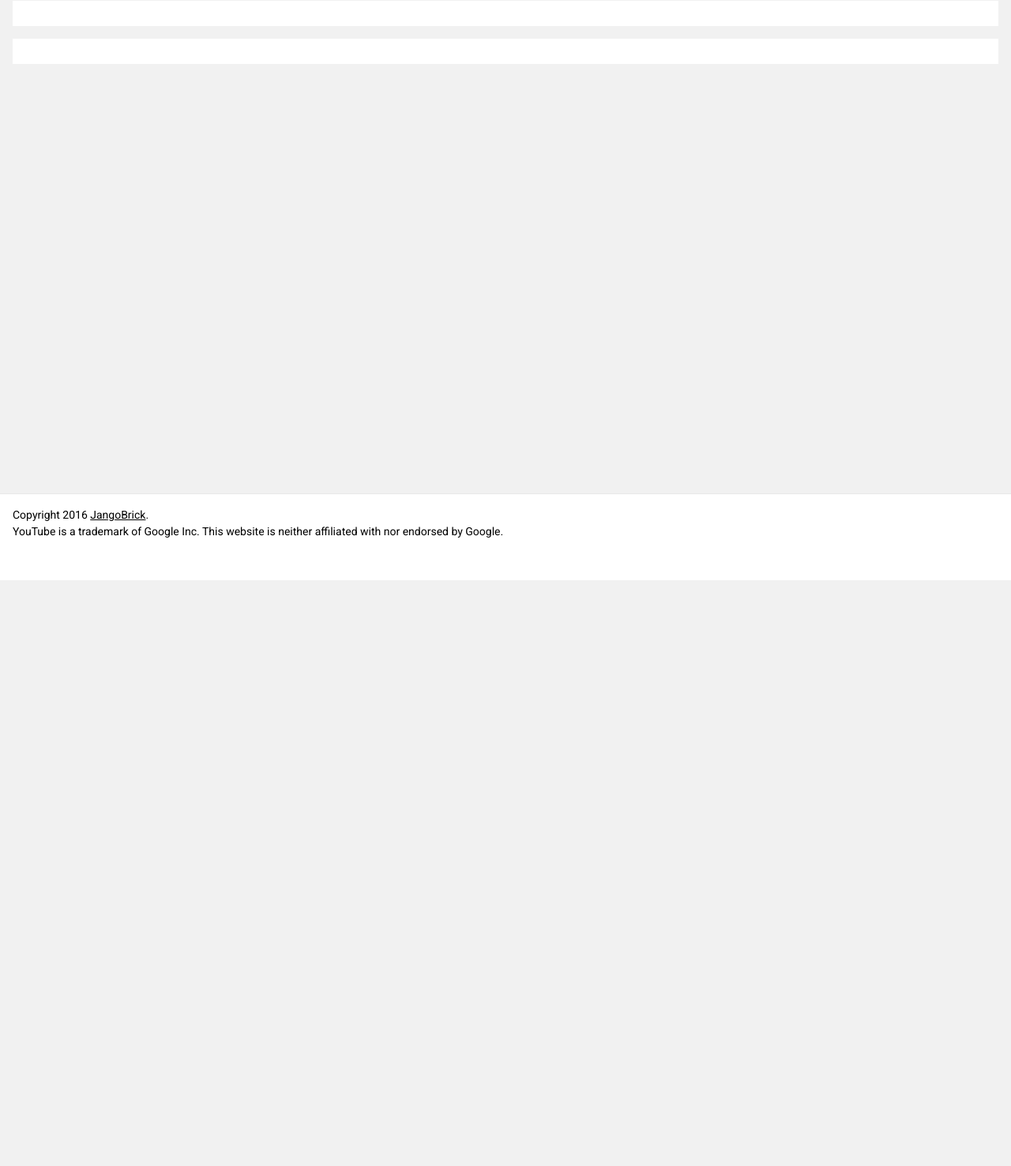
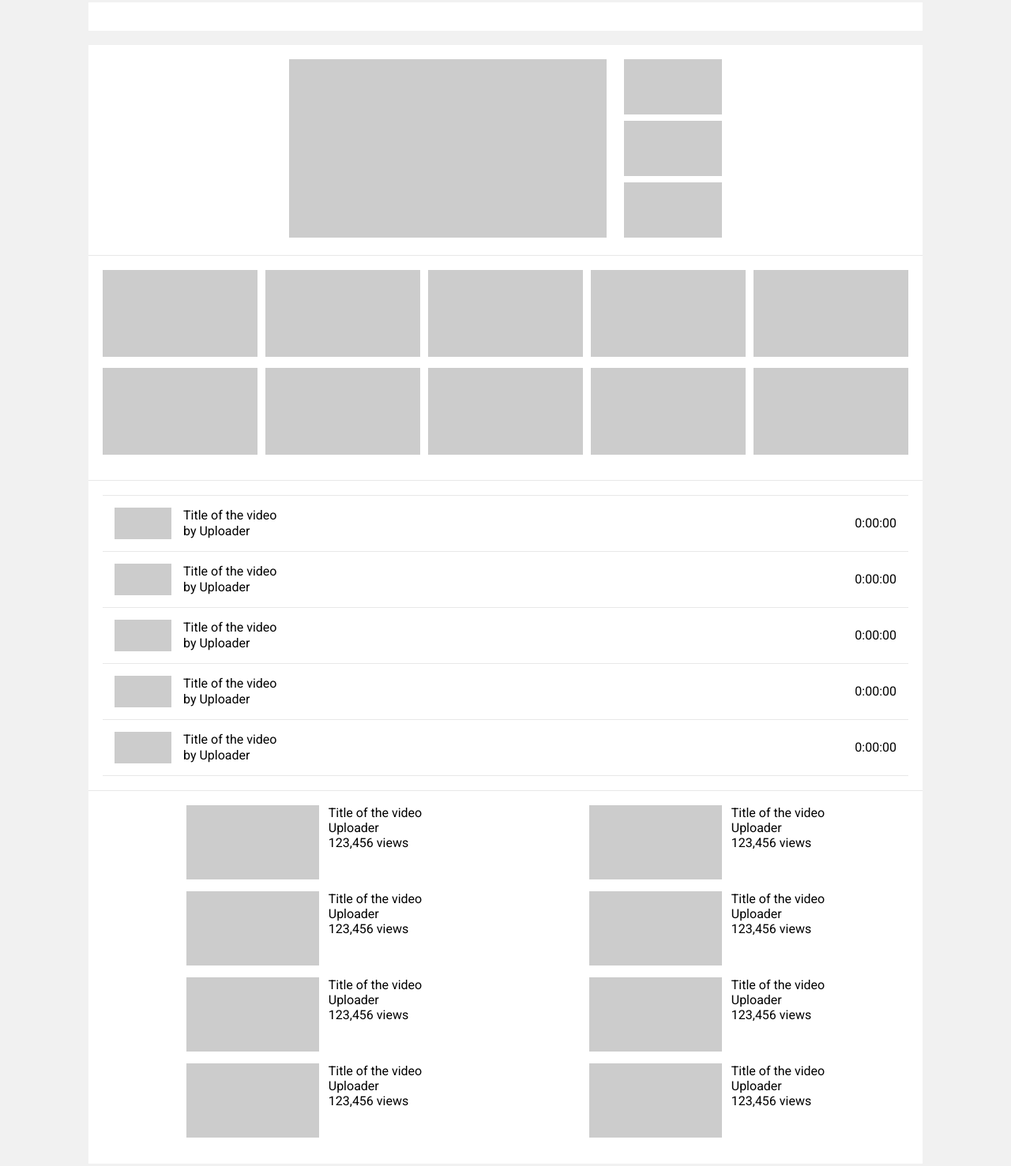
Before and after one commit to meyfa/youtube-thumbnail-preview, a website: page index.html in a window 1280 px wide. Shown: the part 65-1542 px from the top of the page at 79% size. Before the commit the page ends 800 px from the top, so only its background shows below. Drawn offline with nearby package versions, Linux system fonts and the light colour scheme.

Commit message:
Add sections for channel, grid, playlist, sidebar

```diff
--- a/app/app.css
+++ b/app/app.css
@@ -7,6 +7,7 @@
 html, body {
     display: block;
     width: 100%;
+    min-width: 680px;
     height: 100%;
     margin: 0;
     padding: 0;
@@ -75,9 +76,164 @@ h1 {
 
 .box {
     display: block;
-    margin: 16px;
-    padding: 16px;
+    width: 1262px;
+    margin: 18px auto;
     background: #FFF;
+}
+
+.box-sec {
+    display: block;
+    padding: 18px;
+    text-align: center;
+    border-top: 1px solid #E8E8E8;
+}
+.box-sec:first-child {
+    border-top: none;
+}
+
+
+
+
+
+.previmg {
+    display: block;
+    width: 100%;
+    height: 100%;
+    background: #CCC;
+}
+
+
+
+
+
+.prev-watchnext {
+    display: inline-block;
+    width: 402px;
+    height: 226px;
+    margin-right: 18px;
+}
+
+
+
+.prev-vlist {
+    display: inline-block;
+}
+
+.prev-vlist-item {
+    display: block;
+    width: 124px;
+    height: 70px;
+    margin-top: 8px;
+}
+.prev-vlist-item:first-child {
+    margin-top: 0;
+}
+
+
+
+.prev-playlist {
+    display: block;
+}
+
+.prev-playlist-item {
+    display: block;
+    width: 100%;
+    padding: 15px;
+    font-size: 0;
+    border-bottom: 1px solid #E8E8E8;
+}
+.prev-playlist-item:first-child {
+    border-top: 1px solid #E8E8E8;
+}
+
+.prev-playlist-item-img {
+    display: inline-block;
+    width: 72px;
+    height: 40px;
+    vertical-align: top;
+}
+.prev-playlist-item-text {
+    display: inline-block;
+    width: calc(100% - 80px - 72px);
+    padding-left: 15px;
+    font-size: 16px;
+    line-height: 20px;
+    text-align: left;
+    vertical-align: top;
+}
+.prev-playlist-item-time {
+    display: inline-block;
+    width: 80px;
+    line-height: 40px;
+    font-size: 16px;
+    text-align: right;
+}
+
+
+
+.prev-grid {
+    display: inline-block;
+    width: 196px;
+    height: 110px;
+    margin: 0 10px 10px 0;
+}
+
+
+
+.prev-rec {
+    display: inline-block;
+    width: 50%;
+    margin: 0 0 15px;
+}
+
+.prev-rec-img {
+    display: inline-block;
+    width: 168px;
+    height: 94px;
+    vertical-align: top;
+}
+
+.prev-rec-text {
+    display: inline-block;
+    padding-left: 8px;
+    text-align: left;
+}
+
+
+
+
+
+@media (min-width: 1300px) {
+    .prev-grid:nth-child(6n) {
+        margin-right: 0;
+    }
+}
+
+@media (max-width: 1300px) and (min-width: 1100px) {
+    .box {
+        width: 1056px;
+    }
+    .prev-grid:nth-child(5n) {
+        margin-right: 0;
+    }
+}
+
+@media (max-width: 1100px) and (min-width: 900px) {
+    .box {
+        width: 850px;
+    }
+    .prev-grid:nth-child(4n) {
+        margin-right: 0;
+    }
+}
+
+@media (max-width: 900px) {
+    .box {
+        width: 644px;
+    }
+    .prev-grid:nth-child(3n) {
+        margin-right: 0;
+    }
 }
 
 
--- a/index.html
+++ b/index.html
@@ -21,10 +21,76 @@
             <!-- UPLOAD AREA -->
             <div class="box">
 
+                <div class="box-sec"></div>
+
             </div>
+
+
 
             <!-- PREVIEW AREA -->
             <div class="box">
+
+                <!-- channel: returning visitor header -->
+                <div class="box-sec">
+
+                    <!-- "watch next" -->
+                    <div class="prev-watchnext">
+                        <div class="previmg"></div>
+                    </div>
+
+                    <!-- small suggestions -->
+                    <div class="prev-vlist">
+                        <div class="prev-vlist-item" ng-repeat="i in [0,1,2]">
+                            <div class="previmg"></div>
+                        </div>
+                    </div>
+
+                </div>
+
+                <!-- channel: section grid -->
+                <div class="box-sec">
+
+                    <div class="prev-grid" ng-repeat="i in [0,1,2,3,4,5,6,7,8,9]">
+                        <div class="previmg"></div>
+                    </div>
+
+                </div>
+
+                <!-- channel: playlist -->
+                <div class="box-sec">
+
+                    <div class="prev-playlist">
+                        <div class="prev-playlist-item" ng-repeat="i in [0,1,2,3,4]">
+                            <div class="prev-playlist-item-img">
+                                <div class="previmg"></div>
+                            </div>
+                            <div class="prev-playlist-item-text">
+                                Title of the video<br />
+                                by Uploader
+                            </div>
+                            <div class="prev-playlist-item-time">
+                                0:00:00
+                            </div>
+                        </div>
+                    </div>
+
+                </div>
+
+                <!-- recommendations sidebar -->
+                <div class="box-sec">
+
+                    <div class="prev-rec" ng-repeat="i in [0,1,2,3,4,5,6,7]">
+                        <div class="prev-rec-img">
+                            <div class="previmg"></div>
+                        </div>
+                        <div class="prev-rec-text">
+                            Title of the video<br />
+                            Uploader<br />
+                            123,456 views
+                        </div>
+                    </div>
+
+                </div>
 
             </div>
 
```
